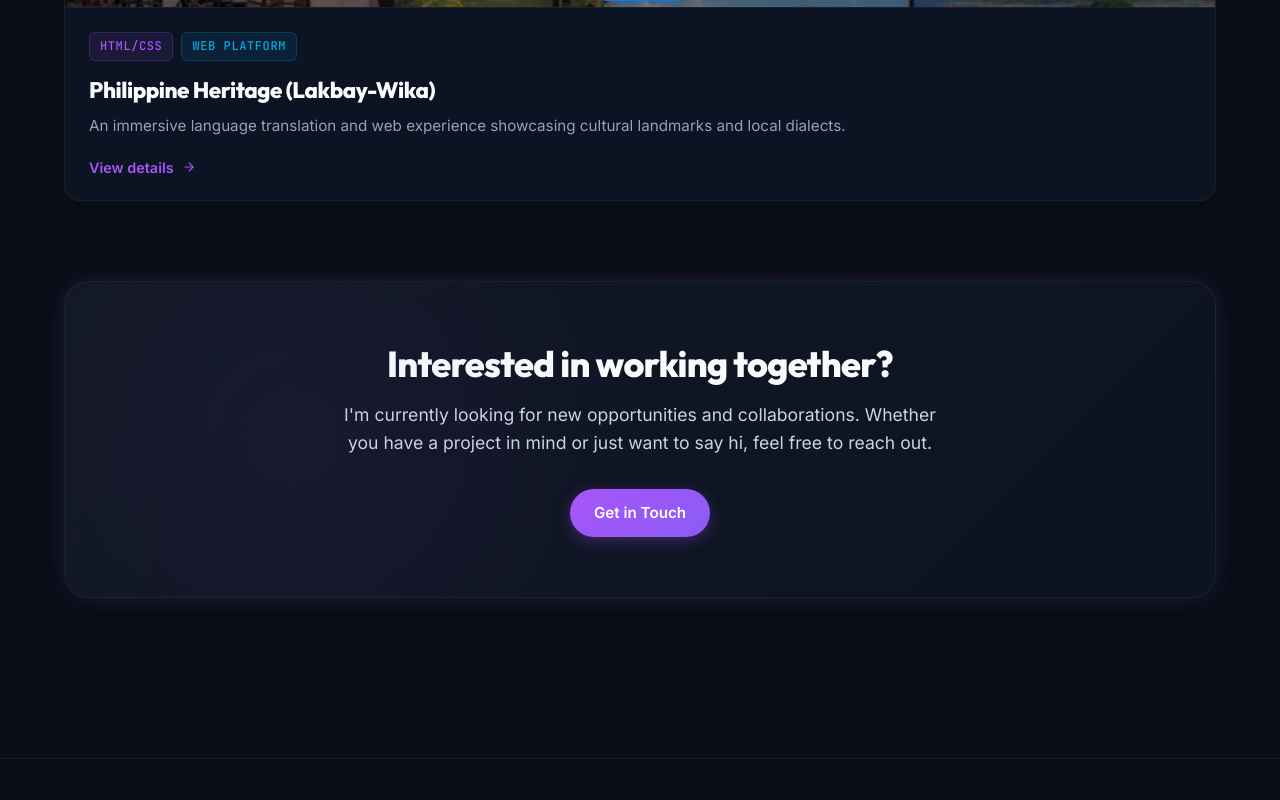
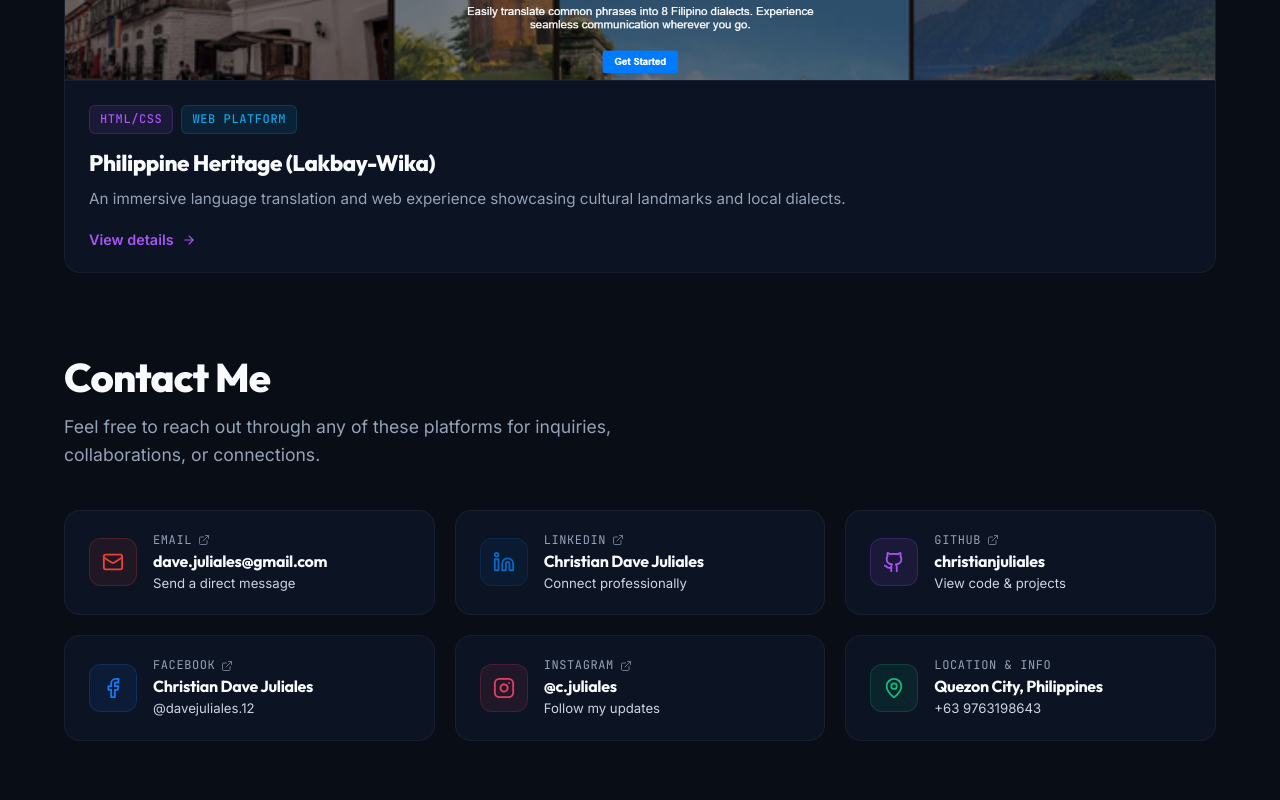
Before and after one commit to ChristianJuliales/Portfolio, a React (Vite) app: page / in a window 1280 px wide. Shown: the part 1840-2640 px from the top of the page. Built offline with nearby package versions, Linux system fonts and the light colour scheme.

Commit message:
ratatatatatat

```diff
--- a/src/components/Footer.jsx
+++ b/src/components/Footer.jsx
@@ -48,7 +48,7 @@ export default function Footer({ setActiveTab }) {
             <Linkedin size={18} />
             <span>LinkedIn</span>
           </a>
-          <a href="mailto:dave.juliales@gmail.com" className="social-link">
+          <a href="https://mail.google.com/mail/?view=cm&fs=1&to=dave.juliales@gmail.com" target="_blank" rel="noopener noreferrer" className="social-link">
             <Mail size={18} />
             <span>Email</span>
           </a>
--- a/src/pages/Certification.jsx
+++ b/src/pages/Certification.jsx
@@ -84,7 +84,6 @@ export default function Certification() {
 
               <div style={{ padding: '8px 0' }}>
                 <div style={{ display: 'flex', justifyContent: 'space-between', alignItems: 'center', marginBottom: '16px' }}>
-                  <span className="badge badge-primary">Credential</span>
                   <span style={{
                     display: 'flex',
                     alignItems: 'center',
--- a/src/pages/Home.jsx
+++ b/src/pages/Home.jsx
@@ -6,8 +6,41 @@ import {
   FileJson,
   ArrowRight,
   Sparkles,
-  Layers
+  Layers,
+  Mail,
+  MapPin,
+  ExternalLink,
+  MessageSquare
 } from 'lucide-react';
+
+const FacebookIcon = ({ size = 22 }) => (
+  <svg xmlns="http://www.w3.org/2000/svg" width={size} height={size} viewBox="0 0 24 24" fill="none" stroke="currentColor" strokeWidth="2" strokeLinecap="round" strokeLinejoin="round">
+    <path d="M18 2h-3a5 5 0 0 0-5 5v3H7v4h3v8h4v-8h3l1-4h-4V7a1 1 0 0 1 1-1h3z" />
+  </svg>
+);
+
+const InstagramIcon = ({ size = 22 }) => (
+  <svg xmlns="http://www.w3.org/2000/svg" width={size} height={size} viewBox="0 0 24 24" fill="none" stroke="currentColor" strokeWidth="2" strokeLinecap="round" strokeLinejoin="round">
+    <rect x="2" y="2" width="20" height="20" rx="5" ry="5" />
+    <path d="M16 11.37A4 4 0 1 1 12.63 8 4 4 0 0 1 16 11.37z" />
+    <line x1="17.5" y1="6.5" x2="17.51" y2="6.5" />
+  </svg>
+);
+
+const LinkedinIcon = ({ size = 22 }) => (
+  <svg xmlns="http://www.w3.org/2000/svg" width={size} height={size} viewBox="0 0 24 24" fill="none" stroke="currentColor" strokeWidth="2" strokeLinecap="round" strokeLinejoin="round">
+    <path d="M16 8a6 6 0 0 1 6 6v7h-4v-7a2 2 0 0 0-2-2 2 2 0 0 0-2 2v7h-4v-7a6 6 0 0 1 6-6z" />
+    <rect x="2" y="9" width="4" height="12" />
+    <circle cx="4" cy="4" r="2" />
+  </svg>
+);
+
+const GithubIcon = ({ size = 22 }) => (
+  <svg xmlns="http://www.w3.org/2000/svg" width={size} height={size} viewBox="0 0 24 24" fill="none" stroke="currentColor" strokeWidth="2" strokeLinecap="round" strokeLinejoin="round">
+    <path d="M15 22v-4a4.8 4.8 0 0 0-1-3.5c3 0 6-2 6-5.5.08-1.25-.27-2.48-1-3.5.28-1.15.28-2.35 0-3.5 0 0-1 0-3 1.5-2.64-.5-5.36-.5-8 0C6 2 5 2 5 2c-.3 1.15-.3 2.35 0 3.5A5.403 5.403 0 0 0 4 9c0 3.5 3 5.5 6 5.5-.39.49-.68 1.05-.85 1.65-.17.6-.22 1.23-.15 1.85v4"/>
+    <path d="M9 18c-4.51 2-5-2-7-2"/>
+  </svg>
+);
 
 export default function Home({ setActiveTab }) {
   const techStack = [
@@ -25,6 +58,57 @@ export default function Home({ setActiveTab }) {
       platform: 'Web Platform',
       desc: 'An immersive language translation and web experience showcasing cultural landmarks and local dialects.',
       img: '/Lakbay-Wika.png',
+    }
+  ];
+
+  const contactDetails = [
+    {
+      platform: 'Email',
+      value: 'dave.juliales@gmail.com',
+      subtitle: 'Send a direct message',
+      url: 'https://mail.google.com/mail/?view=cm&fs=1&to=dave.juliales@gmail.com',
+      icon: Mail,
+      color: '#ea4335'
+    },
+    {
+      platform: 'LinkedIn',
+      value: 'Christian Dave Juliales',
+      subtitle: 'Connect professionally',
+      url: 'https://www.linkedin.com/in/christian-dave-juliales-1b5b7a302/',
+      icon: LinkedinIcon,
+      color: '#0a66c2'
+    },
+    {
+      platform: 'GitHub',
+      value: 'christianjuliales',
+      subtitle: 'View code & projects',
+      url: 'https://github.com/christianjuliales',
+      icon: GithubIcon,
+      color: '#a855f7'
+    },
+    {
+      platform: 'Facebook',
+      value: 'Christian Dave Juliales',
+      subtitle: '@davejuliales.12',
+      url: 'https://www.facebook.com/davejuliales.12',
+      icon: FacebookIcon,
+      color: '#1877f2'
+    },
+    {
+      platform: 'Instagram',
+      value: '@c.juliales',
+      subtitle: 'Follow my updates',
+      url: 'https://www.instagram.com/c.juliales/',
+      icon: InstagramIcon,
+      color: '#e4405f'
+    },
+    {
+      platform: 'Location & Info',
+      value: 'Quezon City, Philippines',
+      subtitle: '+63 9763198643',
+      url: null,
+      icon: MapPin,
+      color: '#10b981'
     }
   ];
 
@@ -123,26 +207,24 @@ export default function Home({ setActiveTab }) {
 
           <div style={{
             background: 'rgba(30, 41, 59, 0.4)',
-            borderRadius: '0 12px 12px 0',
             padding: '20px 24px',
             fontStyle: 'italic',
             color: 'var(--color-text-secondary)',
             fontSize: '1.05rem',
             lineHeight: '1.6'
           }}>
-            "Passionate about building scalable digital solutions and mastering the art of software architecture."
+          Solution-driven Full-Stack Developer and aspiring Data Scientist with experience designing and developing enterprise web systems. Skilled in front-end and back-end development, project management, and team leadership. Certified in Computer Systems Servicing NC II, combining software development expertise with strong technical support and hardware troubleshooting skills to deliver scalable, data-driven solutions.
           </div>
         </div>
       </section>
 
       {/* Technical Stack */}
       <section className="container">
-        <div style={{ textAlign: 'center' }}>
-          <h2 className="section-title" style={{ justifyContent: 'center' }}>
-            <Layers size={28} style={{ color: 'var(--color-primary)' }} />
+        <div>
+          <h2 className="section-title" >
             Technical Stack
           </h2>
-          <p className="section-subtitle" style={{ margin: '0 auto 48px auto' }}>
+          <p className="section-subtitle" >
             Tools and technologies I use to bring ideas to life.
           </p>
         </div>
@@ -204,7 +286,6 @@ export default function Home({ setActiveTab }) {
         }}>
           <div>
             <h2 className="section-title">
-              <Sparkles size={28} style={{ color: 'var(--color-secondary)' }} />
               Featured Work
             </h2>
             <p className="section-subtitle" style={{ marginBottom: 0 }}>
@@ -283,44 +364,85 @@ export default function Home({ setActiveTab }) {
         </div>
       </section>
 
-      {/* CTA section */}
-      <section className="container">
+      {/* Contact Details Section */}
+      <section id="contact-section" className="container" style={{ scrollMarginTop: '100px' }}>
+        <div style={{marginBottom: '40px' }}>
+          <h2 className="section-title">
+            Contact Me
+          </h2>
+          <p className="section-subtitle" >
+            Feel free to reach out through any of these platforms for inquiries, collaborations, or connections.
+          </p>
+        </div>
+
         <div style={{
-          background: 'linear-gradient(135deg, rgba(30, 41, 59, 0.4), rgba(15, 23, 42, 0.6))',
-          borderRadius: '24px',
-          border: '1px solid var(--color-border)',
-          padding: '60px 40px',
-          textAlign: 'center',
-          position: 'relative',
-          overflow: 'hidden',
-          boxShadow: 'var(--glow-shadow)'
+          display: 'grid',
+          gridTemplateColumns: 'repeat(auto-fit, minmax(280px, 1fr))',
+          gap: '20px'
         }}>
-          {/* Subtle light leak backgrounds */}
-          <div style={{
-            position: 'absolute',
-            top: '-50%',
-            left: '-20%',
-            width: '80%',
-            height: '200%',
-            background: 'radial-gradient(circle, rgba(168, 85, 247, 0.06) 0%, transparent 60%)',
-            pointerEvents: 'none'
-          }}></div>
+          {contactDetails.map((item) => {
+            const IconComponent = item.icon;
+            const CardContent = (
+              <div
+                className="card-glass"
+                style={{
+                  display: 'flex',
+                  alignItems: 'center',
+                  gap: '16px',
+                  padding: '20px 24px',
+                  height: '100%',
+                  transition: 'var(--transition-smooth)',
+                  color: 'inherit',
+                  textDecoration: 'none'
+                }}
+              >
+                <div style={{
+                  width: '48px',
+                  height: '48px',
+                  borderRadius: '12px',
+                  background: `${item.color}18`,
+                  border: `1px solid ${item.color}35`,
+                  display: 'flex',
+                  alignItems: 'center',
+                  justifyContent: 'center',
+                  color: item.color,
+                  flexShrink: 0
+                }}>
+                  <IconComponent size={22} />
+                </div>
+                <div style={{ flexGrow: 1, minWidth: 0 }}>
+                  <div style={{ display: 'flex', alignItems: 'center', gap: '6px' }}>
+                    <span style={{ fontSize: '0.75rem', fontFamily: 'var(--font-mono)', color: 'var(--color-text-muted)', textTransform: 'uppercase', letterSpacing: '0.05em' }}>
+                      {item.platform}
+                    </span>
+                    {item.url && <ExternalLink size={12} style={{ color: 'var(--color-text-muted)', opacity: 0.7 }} />}
+                  </div>
+                  <h3 style={{ fontSize: '1rem', fontWeight: 700, marginTop: '2px', overflow: 'hidden', textOverflow: 'ellipsis', whiteSpace: 'nowrap' }}>
+                    {item.value}
+                  </h3>
+                  <p style={{ fontSize: '0.825rem', color: 'var(--color-text-secondary)', marginTop: '2px' }}>
+                    {item.subtitle}
+                  </p>
+                </div>
+              </div>
+            );
 
-          <h2 style={{ fontSize: '2.25rem', fontWeight: 800, marginBottom: '16px' }}>
-            Interested in working together?
-          </h2>
-          <p style={{
-            color: 'var(--color-text-secondary)',
-            fontSize: '1.1rem',
-            maxWidth: '600px',
-            margin: '0 auto 32px auto',
-            lineHeight: '1.6'
-          }}>
-            I'm currently looking for new opportunities and collaborations. Whether you have a project in mind or just want to say hi, feel free to reach out.
-          </p>
-          <a href="mailto:dave.juliales@gmail.com" className="btn btn-primary">
-            Get in Touch
-          </a>
+            if (item.url) {
+              return (
+                <a
+                  key={item.platform}
+                  href={item.url}
+                  target="_blank"
+                  rel="noopener noreferrer"
+                  style={{ textDecoration: 'none' }}
+                >
+                  {CardContent}
+                </a>
+              );
+            }
+
+            return <div key={item.platform}>{CardContent}</div>;
+          })}
         </div>
       </section>
     </div>
--- a/src/pages/Projects.jsx
+++ b/src/pages/Projects.jsx
@@ -1,5 +1,5 @@
 import { useState } from 'react';
-import { Search, ExternalLink, Code2, X } from 'lucide-react';
+import { ExternalLink, Code2, X } from 'lucide-react';
 
 const Github = ({ size = 24 }) => (
   <svg xmlns="http://www.w3.org/2000/svg" width={size} height={size} viewBox="0 0 24 24" fill="none" stroke="currentColor" strokeWidth="2" strokeLinecap="round" strokeLinejoin="round">
@@ -20,7 +20,7 @@ const seedProjects = [
   },
   {
     _id: 'seed-2',
-title: 'Philippine Heritage (Lakbay-Wika)',
+    title: 'Philippine Heritage (Lakbay-Wika)',
     description: 'An educational platform focused on Philippine cultural heritage and linguistic diversity. The project aims to bridge language barriers across regions through translation tools, audio-visual pronunciation guidelines, and interactive historical maps.',
     technologies: ['HTML/CSS', 'Web Platform', 'JavaScript', 'Responsive Web'],
     imageUrl: '/Lakbay-Wika.png',
@@ -30,35 +30,7 @@ title: 'Philippine Heritage (Lakbay-Wika)',
 ];
 
 export default function Projects() {
-  const [searchQuery, setSearchQuery] = useState('');
-  const [selectedCategory, setSelectedCategory] = useState('All');
   const [activeProject, setActiveProject] = useState(null);
-
-  const categories = ['All', 'Visual Basic', 'Java', 'HTML/CSS', 'React'];
-
-  const filteredProjects = seedProjects.filter((project) => {
-    // Check search matches
-    const matchesSearch =
-      project.title.toLowerCase().includes(searchQuery.toLowerCase()) ||
-      project.description.toLowerCase().includes(searchQuery.toLowerCase()) ||
-      project.technologies.some(tag => tag.toLowerCase().includes(searchQuery.toLowerCase()));
-
-    // Check category filter matches
-    let matchesCategory = false;
-    if (selectedCategory === 'All') {
-      matchesCategory = true;
-    } else if (selectedCategory === 'Visual Basic') {
-      matchesCategory = project.technologies.some(t => t.toLowerCase().includes('visual basic') || t.toLowerCase() === 'vb');
-    } else if (selectedCategory === 'Java') {
-      matchesCategory = project.technologies.some(t => t.toLowerCase() === 'java');
-    } else if (selectedCategory === 'HTML/CSS') {
-      matchesCategory = project.technologies.some(t => t.toLowerCase().includes('html') || t.toLowerCase().includes('css') || t.toLowerCase().includes('web'));
-    } else if (selectedCategory === 'React') {
-      matchesCategory = project.technologies.some(t => t.toLowerCase() === 'react');
-    }
-
-    return matchesSearch && matchesCategory;
-  });
 
   return (
     <div className="container animate-fade-in" style={{ padding: '40px 24px' }}>
@@ -71,81 +43,10 @@ export default function Projects() {
         </p>
       </header>
 
-      {/* Search and Filters */}
-      <div style={{
-        display: 'flex',
-        flexWrap: 'wrap',
-        gap: '20px',
-        alignItems: 'center',
-        justifyContent: 'space-between',
-        marginBottom: '40px',
-        background: 'rgba(30, 41, 59, 0.25)',
-        border: '1px solid var(--color-border)',
-        borderRadius: '16px',
-        padding: '16px 24px'
-      }}>
-        {/* Search Input */}
-        <div style={{
-          position: 'relative',
-          display: 'flex',
-          alignItems: 'center',
-          flex: '1 1 300px'
-        }}>
-          <Search size={18} style={{
-            position: 'absolute',
-            left: '16px',
-            color: 'var(--color-text-muted)'
-          }} />
-          <input
-            type="text"
-            placeholder="Search by title, technology..."
-            value={searchQuery}
-            onChange={(e) => setSearchQuery(e.target.value)}
-            style={{
-              width: '100%',
-              backgroundColor: 'var(--color-surface)',
-              border: '1px solid var(--color-border)',
-              borderRadius: '9999px',
-              padding: '12px 16px 12px 48px',
-              fontSize: '0.95rem',
-              color: 'var(--color-text-main)',
-              transition: 'var(--transition-fast)'
-            }}
-          />
-        </div>
-
-        {/* Category Filters */}
-        <div style={{
-          display: 'flex',
-          gap: '10px',
-          flexWrap: 'wrap'
-        }}>
-          {categories.map((cat) => (
-            <button
-              key={cat}
-              onClick={() => setSelectedCategory(cat)}
-              style={{
-                padding: '8px 18px',
-                borderRadius: '9999px',
-                fontSize: '0.9rem',
-                fontWeight: 600,
-                cursor: 'pointer',
-                transition: 'var(--transition-smooth)',
-                backgroundColor: selectedCategory === cat ? 'var(--color-primary)' : 'var(--color-surface)',
-                color: selectedCategory === cat ? 'white' : 'var(--color-text-muted)',
-                border: selectedCategory === cat ? 'none' : '1px solid var(--color-border)'
-              }}
-            >
-              {cat}
-            </button>
-          ))}
-        </div>
-      </div>
-
       {/* Projects Grid */}
-      {filteredProjects.length > 0 ? (
+      {seedProjects.length > 0 ? (
         <div className="grid-responsive">
-          {filteredProjects.map((project) => (
+          {seedProjects.map((project) => (
             <div
               key={project._id}
               className="card-glass"
--- a/src/pages/Resume.jsx
+++ b/src/pages/Resume.jsx
@@ -85,16 +85,27 @@ const seedResume = {
     {
       title: 'Programming & Logic',
       skills: [
-        { name: 'Java', level: 'Intermediate' },
-        { name: 'Visual Basic', level: 'Intermediate' },
-        { name: 'JavaScript', level: 'Basic' },
-        { name: 'HTML5', level: 'Advanced' },
-        { name: 'CSS3', level: 'Advanced' }
+        { name: 'Java' },
+        { name: 'Visual Basic' },
+        { name: 'JavaScript' },
+        { name: 'HTML5' },
+        { name: 'React' },
+        { name: 'CSS3' }
       ]
     },
+    {
+      title: 'Computer Systems Servicing (NC II)',
+      skills: [
+        { name: 'Computer Hardware' },
+        { name: 'Software Installation' },
+        { name: 'Troubleshooting' },
+        { name: 'Networking' },
+        { name: 'Technical Support' }
+      ]
+    }
   ],
   contacts: [
-    { name: 'Email', value: 'dave.juliales@gmail.com', url: 'mailto:dave.juliales@gmail.com' },
+    { name: 'Email', value: 'dave.juliales@gmail.com', url: 'https://mail.google.com/mail/?view=cm&fs=1&to=dave.juliales@gmail.com' },
     { name: 'LinkedIn', value: 'Christian Dave Juliales', url: 'https://www.linkedin.com/in/christian-dave-juliales-1b5b7a302/' },
     { name: 'Facebook', value: '@davejuliales.12', url: 'https://www.facebook.com/davejuliales.12' },
     { name: 'Instagram', value: '@davejuliales', url: 'https://www.instagram.com/davejuliales/' }
@@ -104,9 +115,6 @@ const seedResume = {
 export default function Resume() {
   const resumeData = seedResume;
 
-  const handleDownload = () => {
-    window.print();
-  };
 
   return (
     <div className="container animate-fade-in" style={{ padding: '40px 24px' }}>
@@ -123,16 +131,12 @@ export default function Resume() {
       }}>
         <div>
           <h1 className="section-title" style={{ margin: 0 }}>
-            Curriculum Vitae
+            RESUME
           </h1>
           <p style={{ color: 'var(--color-text-muted)', fontSize: '1rem', marginTop: '6px' }}>
             Professional education pathway, developer skillset, and direct contact directories.
           </p>
         </div>
-        <button className="btn btn-primary" onClick={handleDownload}>
-          <Download size={18} />
-          Print / PDF Resume
-        </button>
       </div>
 
       <div className="resume-grid">
@@ -146,7 +150,6 @@ export default function Resume() {
             alignItems: 'center',
             gap: '12px'
           }}>
-            <GraduationCap size={24} style={{ color: 'var(--color-secondary)' }} />
             Education
           </h2>
 
@@ -215,8 +218,7 @@ export default function Resume() {
               alignItems: 'center',
               gap: '10px'
             }}>
-              <Code2 size={20} style={{ color: 'var(--color-tertiary)' }} />
-              Developer Skills
+              Skills & Expertise
             </h2>
 
             <div style={{ display: 'flex', flexDirection: 'column', gap: '24px' }}>
@@ -248,13 +250,6 @@ export default function Resume() {
                         }}
                       >
                         <span style={{ fontWeight: 600, color: 'var(--color-text-main)' }}>{skill.name}</span>
-                        <span style={{
-                          fontSize: '0.75rem',
-                          color: skill.level === 'Advanced' ? 'var(--color-tertiary)' : 'var(--color-text-muted)',
-                          fontFamily: 'var(--font-mono)'
-                        }}>
-                          ({skill.level})
-                        </span>
                       </div>
                     ))}
                   </div>
@@ -273,7 +268,6 @@ export default function Resume() {
               alignItems: 'center',
               gap: '10px'
             }}>
-              <MapPin size={20} style={{ color: 'var(--color-primary)' }} />
               Contact Directory
             </h2>
 
```
Also changed, not shown: src/components/Navbar.jsx (+19 -2 lines).
